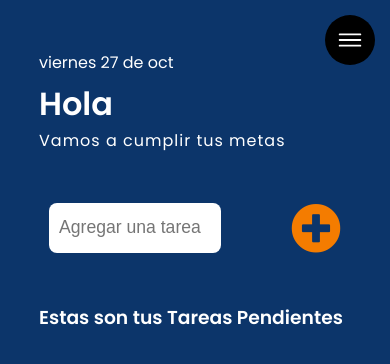
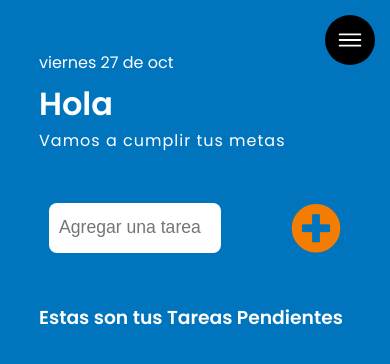
Before and after one commit to mariobernard29/Task_master, a plain HTML site: page app.html in a window 390 px wide. Drawn offline with nearby package versions, Linux system fonts and the light colour scheme.

Commit message:
Update style.css

```diff
--- a/css/style.css
+++ b/css/style.css
@@ -150,7 +150,7 @@ input{
 
 @media screen and (max-width: 800px) {
   body{
-    background: #0C356A;
+    background: #0174BE;
   }
 
 }
```
